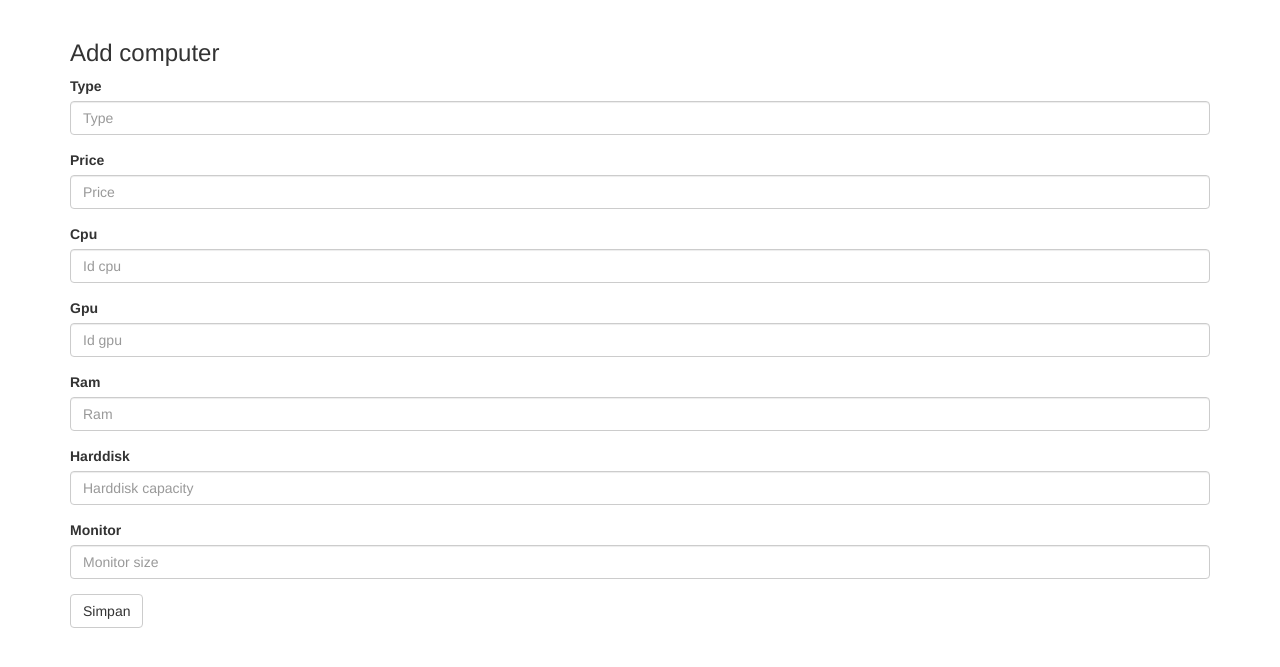
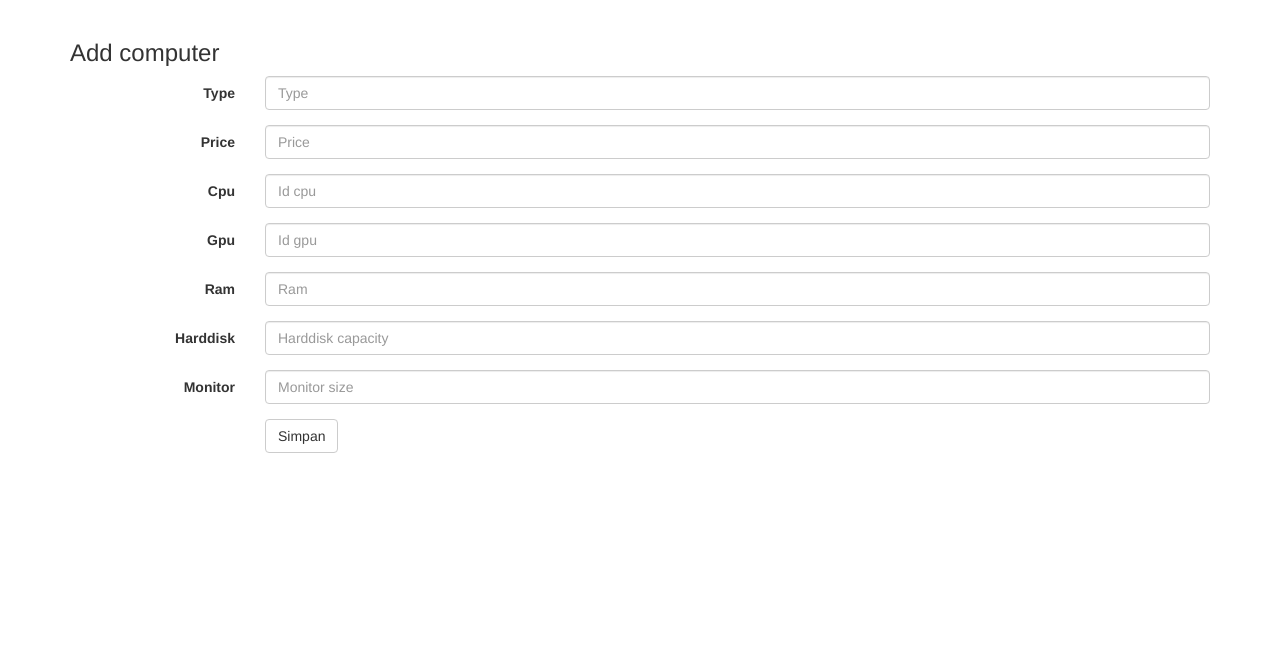
Before and after one commit to faisalburhanudin/dss, a Python web app: template dss/templates/admin/computer_add.html in a window 1280 px wide. Shown: the part 52-719 px from the top of the page. Run offline with Jinja, Linux system fonts and the light colour scheme; the template is opened without the code that fills it, so the values that code supplies are empty; some libraries are stand-ins or nearby versions.

Commit message:
computer list

```diff
--- a/dss/routes/admin/computer.py
+++ b/dss/routes/admin/computer.py
@@ -7,7 +7,8 @@ bp = Blueprint(__name__, "admin_computer")
 @bp.route("/admin/computer")
 def computer_list():
     """List computer"""
-    return "list computer"
+    computers = Computer.query.all()
+    return render_template("admin/computer.html", computers=computers)
 
 
 @bp.route("/admin/computer/add")
@@ -31,7 +32,7 @@ def computer_add_action():
     db.session.add(computer)
     db.session.commit()
 
-    return "Computer berhasil ditambahkan"
+    return render_template("admin/message.html", message="Computer berhasil ditambahkan")
 
 
 @bp.route("/admin/computer/update/<typ>")
--- a/dss/templates/admin/computer_add.html
+++ b/dss/templates/admin/computer_add.html
@@ -2,43 +2,60 @@
 
 {% block page %}
 <h3>Add computer</h3>
-<form action="/admin/computer/add", method="post">
+<form action="/admin/computer/add" class="form-horizontal" method="post">
 
   <div class="form-group">
-    <label for="type">Type</label>
+    <label for="type" class="col-sm-2 control-label">Type</label>
+    <div class="col-sm-10">
       <input type="text" class="form-control" name="type" id="type" placeholder="Type">
+    </div>
   </div>
 
   <div class="form-group">
-    <label for="price">Price</label>
+    <label for="price" class="col-sm-2 control-label">Price</label>
+    <div class="col-sm-10">
       <input type="text" class="form-control" name="price" id="price" placeholder="Price">
+    </div>
   </div>
 
   <div class="form-group">
-    <label for="cpu">Cpu</label>
+    <label for="cpu" class="col-sm-2 control-label">Cpu</label>
+    <div class="col-sm-10">
       <input type="text" class="form-control" name="cpu_id" id="cpu" placeholder="Id cpu">
+    </div>
   </div>
 
   <div class="form-group">
-    <label for="gpu">Gpu</label>
+    <label for="gpu" class="col-sm-2 control-label">Gpu</label>
+    <div class="col-sm-10">
       <input type="text" class="form-control" name="gpu_id" id="gpu" placeholder="Id gpu">
+    </div>
   </div>
 
   <div class="form-group">
-    <label for="ram">Ram</label>
+    <label for="ram" class="col-sm-2 control-label">Ram</label>
+    <div class="col-sm-10">
       <input type="text" class="form-control" name="ram" id="ram" placeholder="Ram">
+    </div>
   </div>
 
   <div class="form-group">
-    <label for="harddisk">Harddisk</label>
+    <label for="harddisk" class="col-sm-2 control-label">Harddisk</label>
+    <div class="col-sm-10">
       <input type="text" class="form-control" name="harddisk" id="harddisk" placeholder="Harddisk capacity">
+    </div>
   </div>
 
   <div class="form-group">
-    <label for="monitor">Monitor</label>
+    <label for="monitor" class="col-sm-2 control-label">Monitor</label>
+    <div class="col-sm-10">
       <input type="text" class="form-control" name="monitor" id="monitor" placeholder="Monitor size">
     </div>
-
+  </div>
+  <div class="form-group">
+    <div class="col-sm-offset-2 col-sm-10">
       <button type="submit" class="btn btn-default">Simpan</button>
+    </div>
+  </div>
 </form>
 {% endblock %}
```
Also changed, not shown: dss/templates/admin/computer.html (added, +39 -0 lines). Lines whose indentation alone changed are shown as unchanged.
